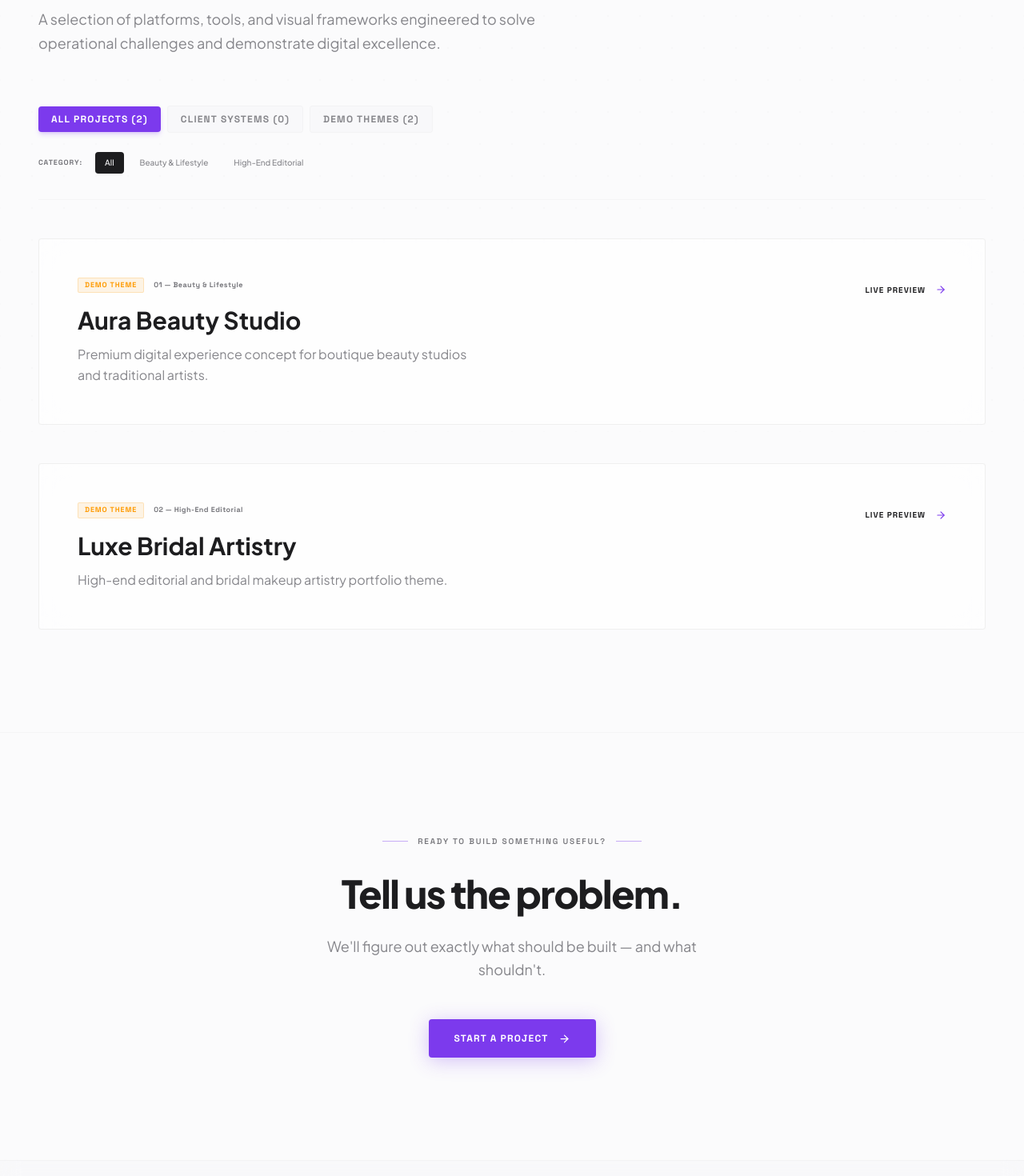
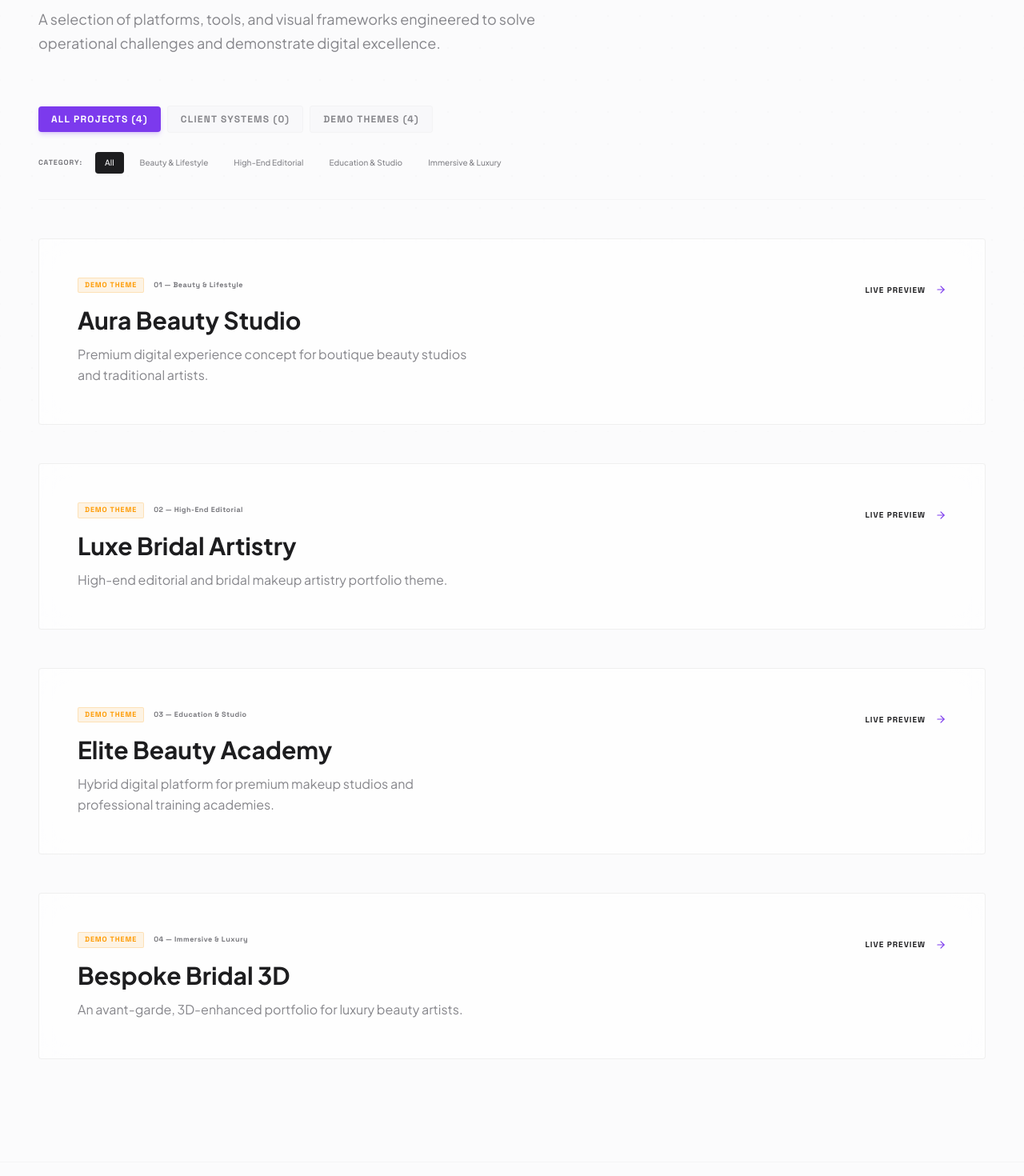
Before and after one commit to dipexplorer/nerqiva-agency-site, a Next.js app: page /work in a window 1280 px wide. Shown: the part 260-1730 px from the top of the page at 80% size. Built offline with nearby package versions, Linux system fonts and the light colour scheme.

Commit message:
feat: add Elite Beauty Academy and Bespoke Bridal 3D concept themes

```diff
--- a/src/data/projects.ts
+++ b/src/data/projects.ts
@@ -94,5 +94,69 @@ export const PROJECTS: Project[] = [
     accentColor: "bg-red-600",
     featured: true,
     demoUrl: "https://luxe-bridal-theme.vercel.app"
+  },
+  {
+    id: "eliteacademy",
+    slug: "elite-academy",
+    number: "03",
+    name: "Elite Beauty Academy",
+    projectType: "demo",
+    type: "Demo Theme",
+    category: "Education & Studio",
+    tagline: "Hybrid digital platform for premium makeup studios and professional training academies.",
+    challenge: "Beauty academies struggle to balance dual objectives: attracting high-end bridal clients for their studio while simultaneously recruiting students for their professional courses.",
+    whyItMattered: "A structured digital presence establishes authority. By segregating the studio services from the academy curriculum, the platform converts two entirely different target audiences effectively.",
+    constraints: [
+      "Must clearly separate Studio Services from Academy Courses",
+      "Lead generation forms for course enrollments",
+      "Trust-building through 5-star review integration"
+    ],
+    approach: "We designed a sophisticated dual-purpose layout using elegant typography and subtle tactile textures to evoke a premium physical studio feel.",
+    architecture: "Built with Next.js and styled with Tailwind CSS, utilizing Framer Motion for smooth content reveals and interactive course modules.",
+    engineeringDecisions: [
+      "Implemented a custom noise overlay for tactile visual depth",
+      "Engineered distinct conversion funnels for brides vs. students",
+      "Optimized curriculum accordions for mobile readability"
+    ],
+    implementation: "Developed comprehensive course pages, a dynamic syllabus viewer, service tiers, and integrated direct-to-WhatsApp enrollment forms.",
+    outcome: "A highly professional, dual-purpose academy theme that helps local beauty educators scale their student intake while maintaining luxury studio bookings.",
+    lessons: "Clear information architecture is critical when serving dual audiences. Navigation must immediately split user intent without causing confusion.",
+    stack: ["Next.js", "React", "Tailwind CSS", "Framer Motion"],
+    gradient: "from-rose-900/10 to-stone-900/10",
+    accentColor: "bg-rose-900",
+    featured: true,
+    demoUrl: "https://elite-beauty-theme.vercel.app"
+  },
+  {
+    id: "bespokebridal",
+    slug: "bespoke-bridal",
+    number: "04",
+    name: "Bespoke Bridal 3D",
+    projectType: "demo",
+    type: "Demo Theme",
+    category: "Immersive & Luxury",
+    tagline: "An avant-garde, 3D-enhanced portfolio for luxury beauty artists.",
+    challenge: "In an oversaturated beauty market, top-tier artists need a digital experience that instantly separates them from standard competitors and justifies premium pricing.",
+    whyItMattered: "Integrating subtle 3D elements and cinematic scroll animations creates an unforgettable, high-end sensory experience that standard websites cannot match.",
+    constraints: [
+      "Maintain 60fps performance while rendering 3D WebGL elements",
+      "Ensure fast load times despite heavy visual assets",
+      "Smooth scroll-jacking that feels natural"
+    ],
+    approach: "We architected an immersive, web-based storytelling experience. By combining WebGL background effects with GSAP animations, the site feels like a living, breathing editorial magazine.",
+    architecture: "Leveraged Next.js alongside Three.js (React Three Fiber) for 3D rendering and GSAP/Lenis for buttery smooth, physics-based scrolling.",
+    engineeringDecisions: [
+      "Integrated React Three Fiber for lightweight, interactive WebGL scenes",
+      "Utilized GSAP and Lenis for cinematic, inertia-based scroll control",
+      "Implemented intelligent asset preloading to prevent WebGL stutter"
+    ],
+    implementation: "Built a bespoke luxury interface featuring 3D ambient backgrounds, staggered typography reveals, and a seamless visual flow from hero to gallery.",
+    outcome: "A state-of-the-art interactive portfolio that commands attention, setting a new digital benchmark for regional luxury service providers.",
+    lessons: "WebGL on mobile requires strict polygon and texture optimization. Falling back to CSS animations on low-power devices ensures accessibility without sacrificing the premium feel.",
+    stack: ["Next.js", "Three.js", "GSAP", "Lenis Scroll"],
+    gradient: "from-amber-100/10 to-stone-200/5",
+    accentColor: "bg-stone-800",
+    featured: true,
+    demoUrl: "https://bespoke-bridal-theme.vercel.app"
   }
 ];
```
